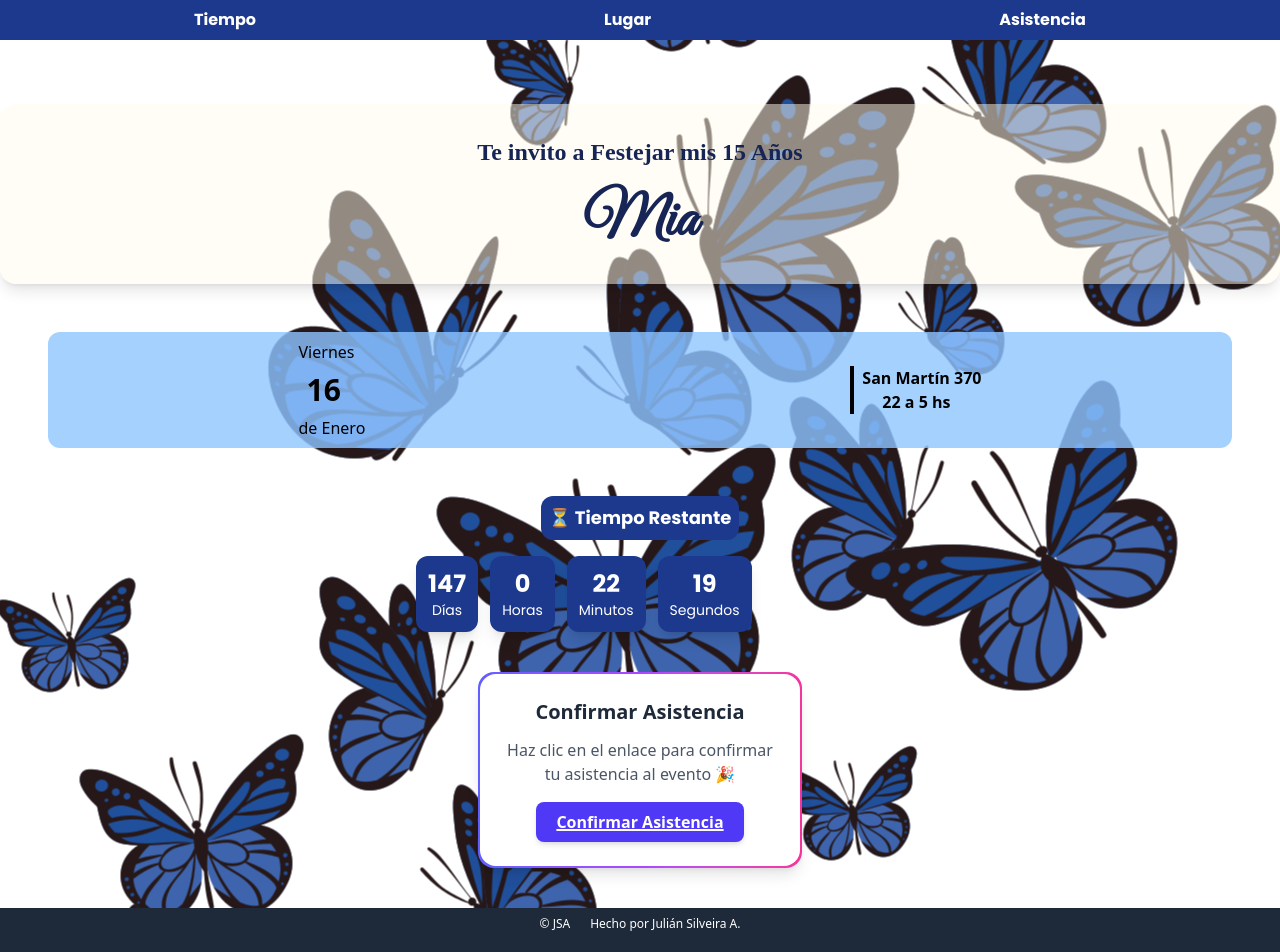
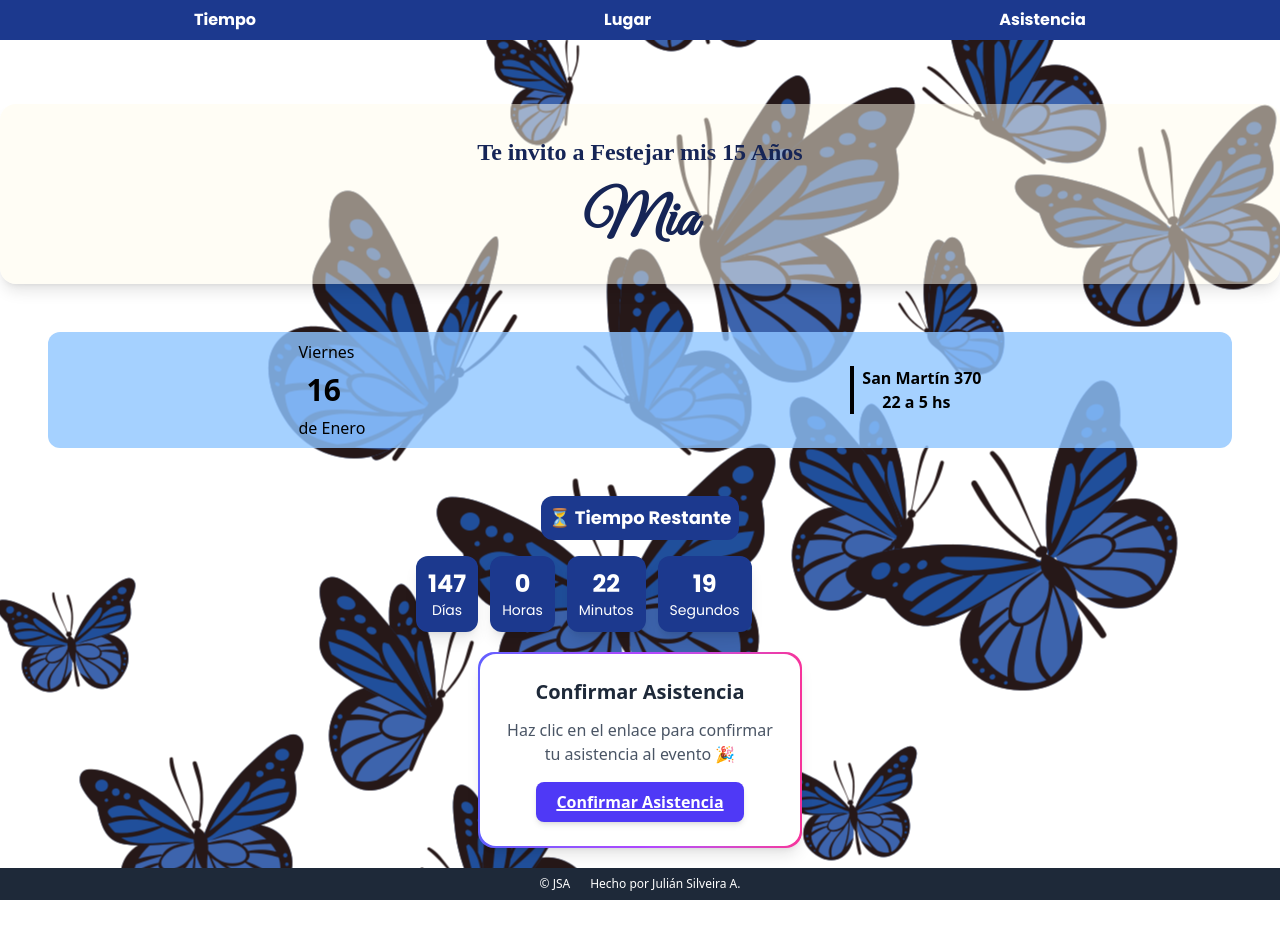
Before and after one commit to juliansilveira/tarjeta15, a React (Vite) app: page / in a window 1280 px wide. Shown: the top 952 px of the page. After the commit the page ends 900 px from the top, so only its background shows below. Built offline with nearby package versions, Linux system fonts and the light colour scheme; a web font is replaced by a local one.

Commit message:
nuevos cambios

```diff
--- a/src/components/Asistencia.jsx
+++ b/src/components/Asistencia.jsx
@@ -1,6 +1,6 @@
 export default function Asistencia() {
   return (
-    <div className="flex justify-center items-center mt-10">
+    <div className="flex justify-center items-center my-5">
       <div className="bg-gradient-to-r from-indigo-500 via-purple-500 to-pink-500 p-[2px] rounded-2xl shadow-lg">
         <div className="bg-white dark:bg-gray-900 rounded-2xl p-6 w-80 text-center">
           <h3 className="text-xl font-bold text-gray-800 dark:text-white mb-3">
--- a/src/components/Footer.jsx
+++ b/src/components/Footer.jsx
@@ -1,11 +1,10 @@
 export default function Footer() {
   return (
-    <div className="relative w-full h-screen flex gap-8 align-center justify-center backdrop-blur-3xl bg-gray-800 text-white mt-10">
-    {/* <img className='absolute w-full h-full' src="../../public/52741.png"/> */}
-    <div className="flex gap-5 pt-2">
-    <p className="text-xs">© JSA</p>
-    <p className="text-xs">Hecho por Julián Silveira A.</p>
-    </div>
-    </div>
+    <footer className="w-full bg-gray-800 backdrop-blur-3xl text-white py-2">
+      <div className="flex gap-5 justify-center">
+        <p className="text-xs">© JSA</p>
+        <p className="text-xs">Hecho por Julián Silveira A.</p>
+      </div>
+    </footer>
   )
 }
```
Also changed, not shown: index.html (+3 -2 lines), 2 other files (tests, documents, lock files or other folders).
